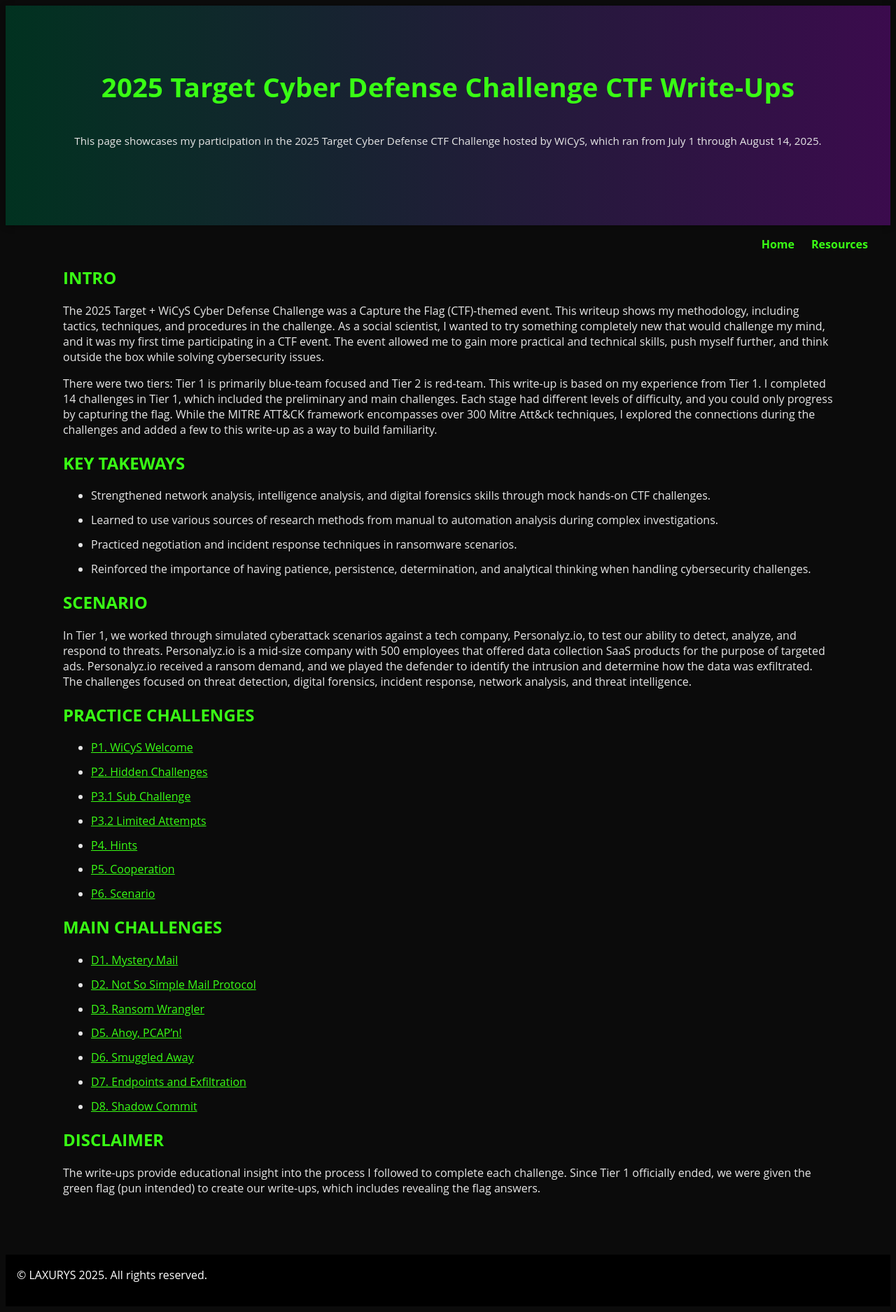
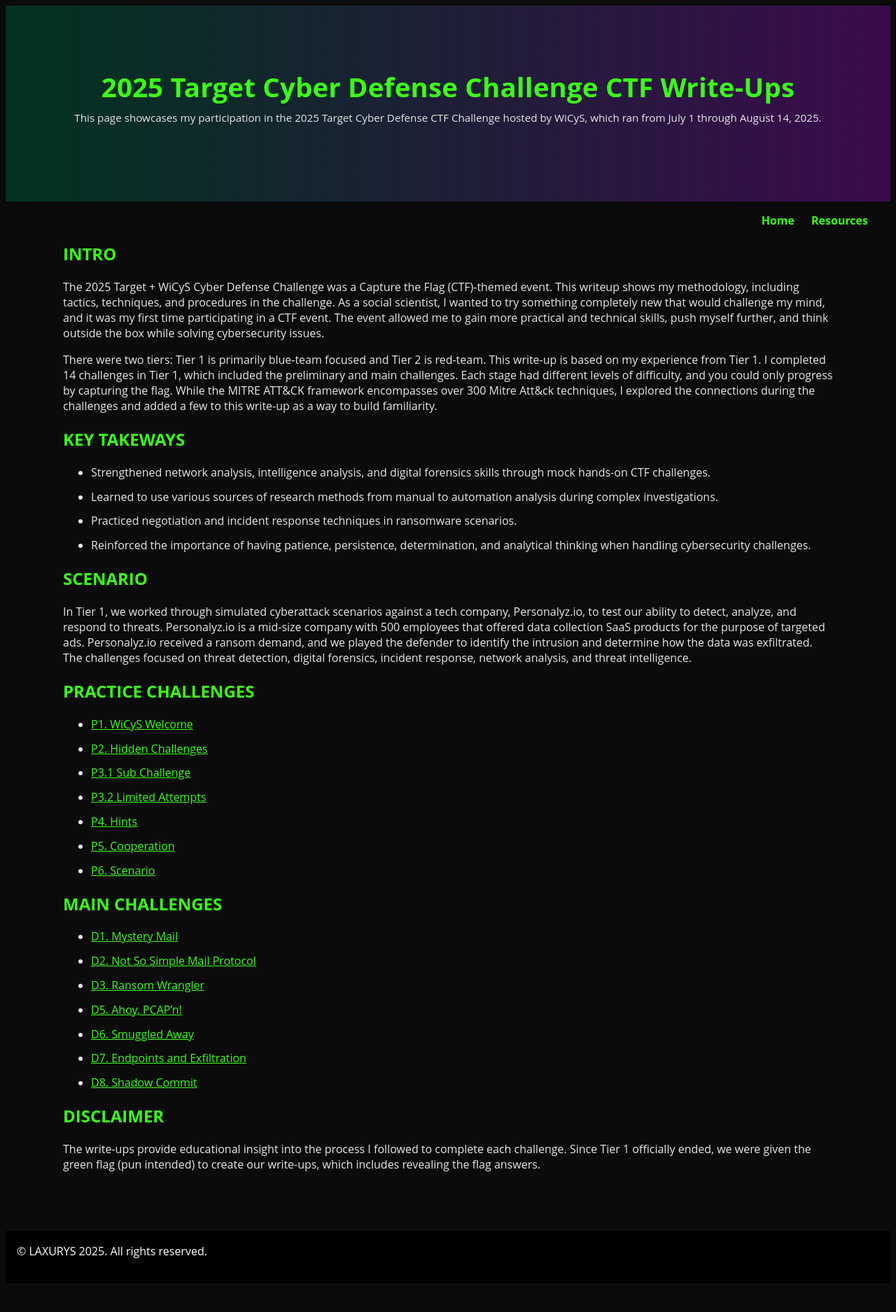
Before and after one commit to glsanclem/2025_wicys_target_ctf, a Jekyll site: the page built from index.md, in a window 1280 px wide. Shown: the whole page at 70% size. Built offline with Jekyll 4.4.1, drawn with Linux system fonts in a browser that asks for light colours; after the commit the page ends 1842 px from its top, so only the background shows below that.

Commit message:
Update style.css

```diff
--- a/assets/css/style.css
+++ b/assets/css/style.css
@@ -17,7 +17,7 @@ header, .site-header, .header {
 .site-title, .site-header h1, header .site-title {
   color: #39ff14; /* neon green so it pops */
   font-size: 2.4rem;
-  margin: 0 0 3rem 0; /* creates space between title & subtitle */
+  margin: 0 0 0.9rem 0; /* creates space between title & subtitle */
   line-height: 1.05;
   letter-spacing: 0.2px;
   font-family: "Open Sans", "Helvetica Neue", Helvetica, Arial, sans-serif;
```
